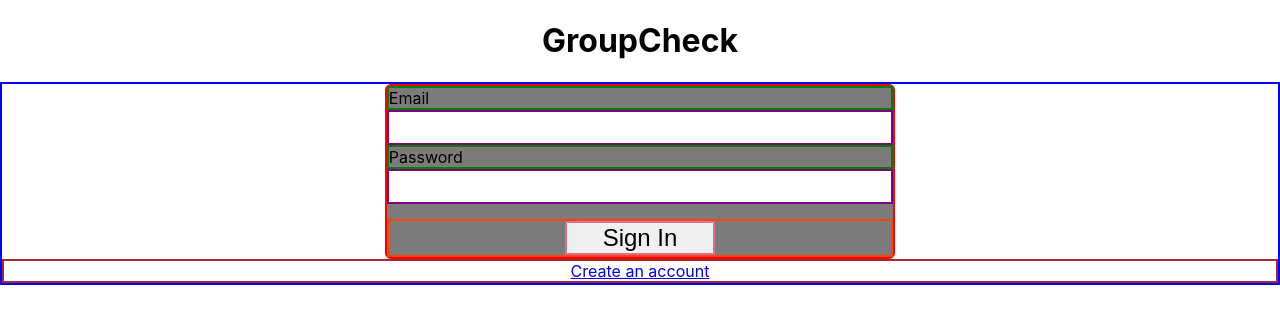
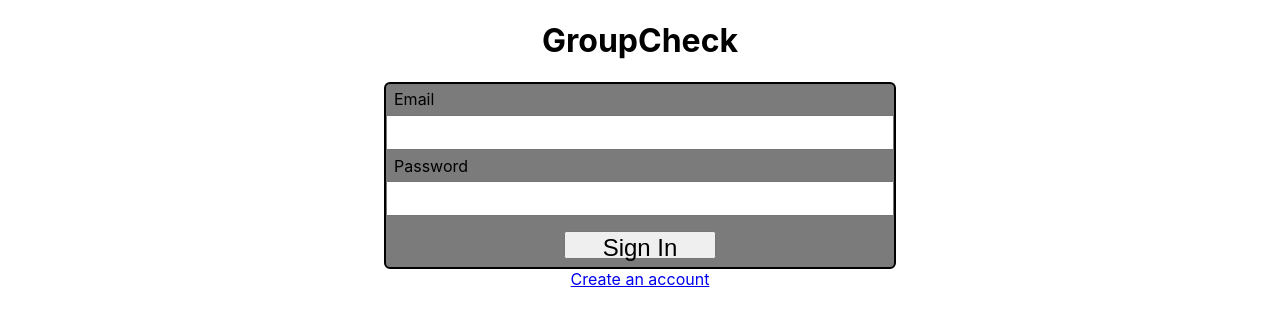
Before and after one commit to DefinitelyNotJonathan/Groupcheck-client, a React (Create React App) app: page /login in a window 1280 px wide. Shown: the top 326 px of the page. Built offline with nearby package versions, Linux system fonts and the light colour scheme.

Commit message:
login adjusted, borders removed, button height changed, label margins changed

```diff
--- a/src/App.css
+++ b/src/App.css
@@ -15,58 +15,42 @@ form {
 /*Login>>>>>>>>>>>>>>>>>>>>>>>>>>>>>>>>>*/
 
 .Login_container {
-    border-style: solid;
-    border-color: blue;
-    border-width: 2px;
     display: inline-block;
     min-width:100%
 }
 .Login_form {
     border-style: solid;
-    border-color: red;
+    border-color:black;
     border-width: 2px;
     max-height:30%;
     max-width:70%;
 }
 .Login_header {
-    border-style: solid;
-    border-color: yellow;
-    border-width: 2px;
+
 }
+/*I would like to make a similar input field color to background color*/
 .Login_label {
-    border-style: solid;
-    border-color: green;
-    border-width: 2px;
+    margin:0.35rem 0.5rem;
     display:block;
     max-height:5%;
 }
 .Login_input {
-    border-style: solid;
-    border-color: purple;
-    border-width: 2px;
     display:block;
     width:100%;
     min-height:35px;
 }
 .Login_buttoncontainer {
-    border-style: solid;
-    border-color: orangered;
-    border-width: 2px;
     display:block;
     text-align: center;
     max-height:23%;
     margin-top:3%;
 }
 .Login_button {
-    border-style: solid;
-    border-color: palevioletred;
-    border-width: 2px;
     text-align: center;
+    height:1.75rem;
+    margin-bottom:.5rem;
 }
 .Login_signup {
-    border-style: solid;
-    border-color: brown;
-    border-width: 2px;
     display: block;
     text-align:center;
     max-height:10%;
```
